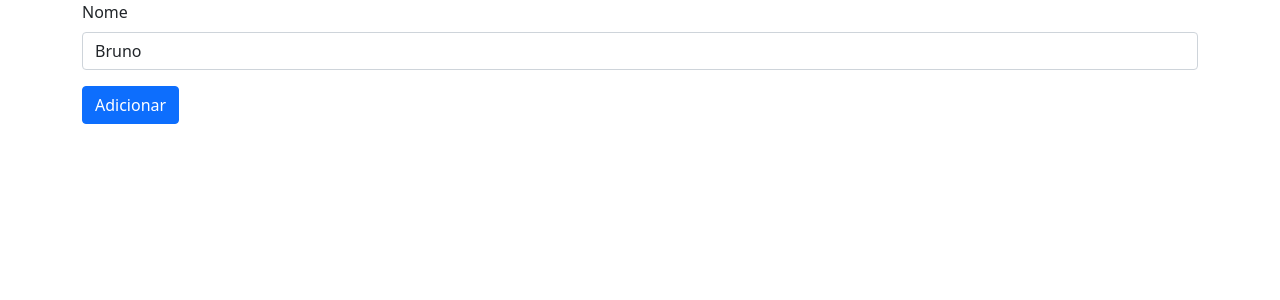
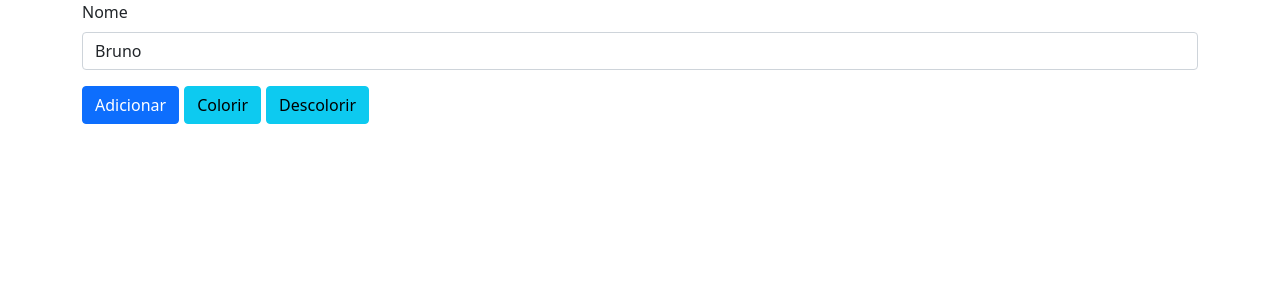
Before and after one commit to brunobd7/angular-aw-initial, an Angular app: page / in a window 1280 px wide. Shown: the top 300 px of the page. Built offline with nearby package versions, Linux system fonts and the light colour scheme.

Commit message:
Working with directives , export directive instance to local variable into html and using this variable to execute functions of directive exported

```diff
--- a/src/app/campo-colorido.directive.ts
+++ b/src/app/campo-colorido.directive.ts
@@ -1,9 +1,12 @@
-import { Directive, ElementRef, HostBinding, HostListener, Renderer2 } from '@angular/core';
+import { Directive, ElementRef, HostBinding, HostListener, Input, Renderer2 } from '@angular/core';
 
 @Directive({
-  selector: '[appCampoColorido]'
+  selector: '[appCampoColorido]',
+  exportAs: 'instaciaDiretivaCampoColorido'
 })
 export class CampoColoridoDirective {
+
+  @Input() color = 'grey';
 
   @HostBinding('style.backgroundColor') backColor: string = 'transparent';
 
@@ -13,17 +16,18 @@ export class CampoColoridoDirective {
 
   //DECORATOR - ANNOTATION TO LISTENER EVENTS
   @HostListener('focus')
-  onFieldFocus(){
+  addColorField(){
 
     // this.renderer.setStyle(this.elementRef.nativeElement,'background-color','red');
 
-    this.backColor = 'red';
+    // this.backColor = 'red';
+    this.backColor = this.color;
 
   }
 
 
   @HostListener('blur')
-  onFieldLeave(){
+  removeColorField(){
 
     // this.renderer.setStyle(this.elementRef.nativeElement,'background-color','white');
     this.backColor = 'transparent';
--- a/src/app/funcionario-form/funcionario-form.component.css
+++ b/src/app/funcionario-form/funcionario-form.component.css
@@ -0,0 +1,3 @@
+button{
+ margin-right: 5px;;
+}
--- a/src/app/funcionario-form/funcionario-form.component.html
+++ b/src/app/funcionario-form/funcionario-form.component.html
@@ -18,10 +18,14 @@
 
 <div class="mb-3">
 <label class="form-label">Nome</label>
-   <input type="text" class="form-control" [(ngModel)]="nome" (focus) = "adicionado = false" appCampoColorido>
+   <input type="text" class="form-control" [(ngModel)]="nome" (focus) = "adicionado = false" appCampoColorido color="blue"
+    #variavelLocalInstaciaDiretiva="instaciaDiretivaCampoColorido">
 </div>
 
 <button type="button" class="btn btn-primary" (click)="adicionarPessoa()" [disabled] = "nome.length == 0">Adicionar</button>
+
+<button type="button" class="btn btn-info" (click)="variavelLocalInstaciaDiretiva.addColorField()" [disabled] = "nome.length == 0">Colorir</button>
+<button type="button" class="btn btn-info" (click)="variavelLocalInstaciaDiretiva.removeColorField()" [disabled] = "nome.length == 0">Descolorir</button>
 
  <!-- <input class="form-control" (input)="alterarNome($event)" [value] = "name"> -->
 
```
